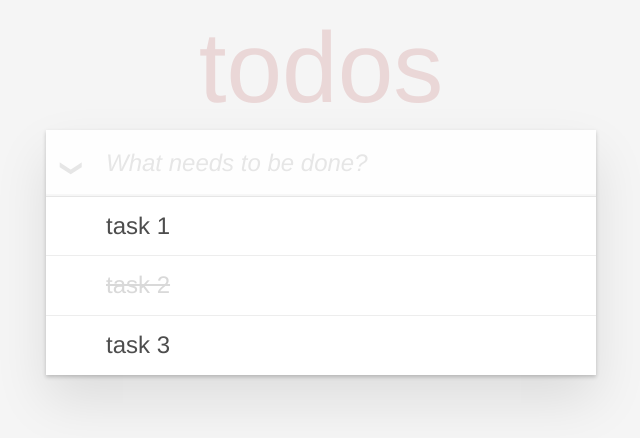
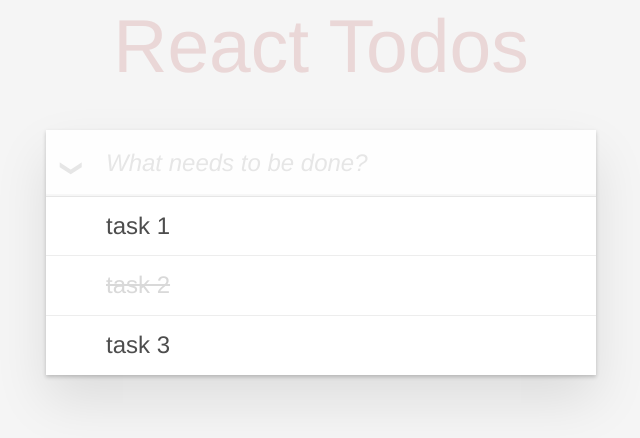
Before and after one commit to kingRayhan/react-todo, a React (Create React App) app: page / in a window 1280 px wide. Shown: the top 438 px of the page, without its empty margins (319-959 px from the left). Built offline with nearby package versions, Linux system fonts and the light colour scheme.

Commit message:
update title

```diff
--- a/public/index.css
+++ b/public/index.css
@@ -74,7 +74,7 @@ input[type="checkbox"] {
 	position: absolute;
 	top: -155px;
 	width: 100%;
-	font-size: 100px;
+	font-size: 75px;
 	font-weight: 100;
 	text-align: center;
 	color: rgba(175, 47, 47, 0.15);
--- a/src/components/Header.js
+++ b/src/components/Header.js
@@ -16,7 +16,7 @@ class Header extends Component{
 		return (
 			<React.Fragment>
 				<header className="header">
-					<h1>todos</h1>
+					<h1>React Todos</h1>
 					<form action="/" onSubmit={this.update}>
 						<input className="new-todo" placeholder="What needs to be done?"/>
 					</form>
```
